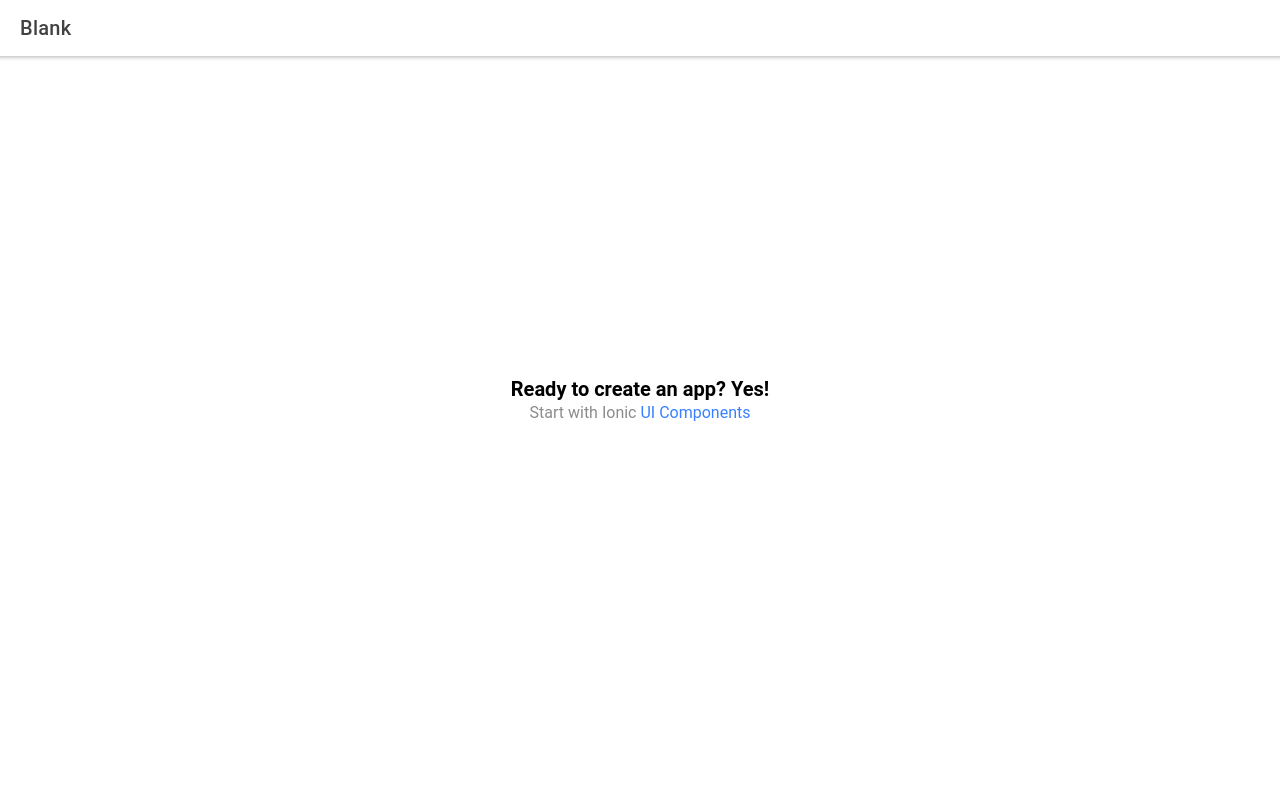
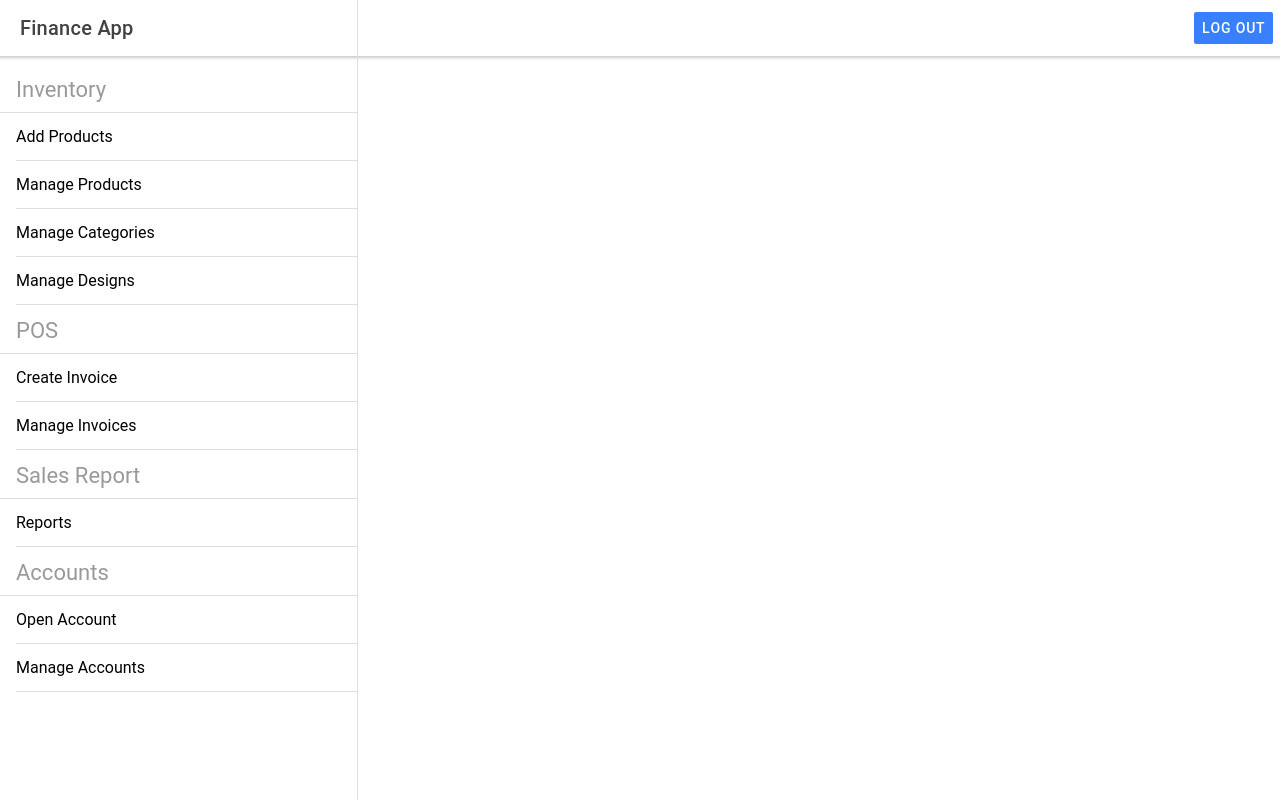
Before and after one commit to aqilusman45/finance-app, a React (Create React App) app: page /home in a window 1280 px wide. Built offline with nearby package versions, Linux system fonts and the light colour scheme.

Commit message:
feat: implement routing

```diff
--- a/package.json
+++ b/package.json
@@ -19,7 +19,7 @@
     "react": "^16.13.0",
     "react-dom": "^16.13.0",
     "react-router": "^5.1.2",
-    "react-router-dom": "^5.1.2",
+    "react-router-dom": "^5.2.0",
     "react-scripts": "3.4.0",
     "typescript": "3.8.3"
   },
--- a/src/App.tsx
+++ b/src/App.tsx
@@ -1,8 +1,9 @@
 import React from 'react';
-import { Redirect, Route } from 'react-router-dom';
+import { Route } from 'react-router-dom';
 import { IonApp, IonRouterOutlet } from '@ionic/react';
 import { IonReactRouter } from '@ionic/react-router';
 import Home from './pages/Home';
+import SignIn from './pages/SignIn';
 
 /* Core CSS required for Ionic components to work properly */
 import '@ionic/react/css/core.css';
@@ -27,8 +28,8 @@ const App: React.FC = () => (
   <IonApp>
     <IonReactRouter>
       <IonRouterOutlet>
-        <Route path="/home" component={Home} exact={true} />
-        <Route exact path="/" render={() => <Redirect to="/home" />} />
+        <Route path="/home" component={Home} />
+        <Route exact path="/" component={SignIn} />
       </IonRouterOutlet>
     </IonReactRouter>
   </IonApp>
--- a/src/components/ExploreContainer.tsx
+++ b/src/components/ExploreContainer.tsx
@@ -6,8 +6,7 @@ interface ContainerProps { }
 const ExploreContainer: React.FC<ContainerProps> = () => {
   return (
     <div className="container">
-      <strong>Ready to create an app? Yes!</strong>
-      <p>Start with Ionic <a target="_blank" rel="noopener noreferrer" href="https://ionicframework.com/docs/components">UI Components</a></p>
+      <p>Dashboard</p>
     </div>
   );
 };
--- /dev/null
+++ b/src/constans/routes.ts
@@ -0,0 +1,82 @@
+import ExploreContainer from "../components/ExploreContainer";
+
+export const routes = [
+  {
+    menuItem: "Inventory",
+    icon: "",
+    subMenuLinks: [
+      {
+        link: "/add-product",
+        text: "Add Products",
+        icon: "",
+        component: ExploreContainer
+      },
+      {
+        link: "/manage-products",
+        text: "Manage Products",
+        icon: "",
+        component: ExploreContainer
+      },
+      {
+        link: "/manage-categories",
+        text: "Manage Categories",
+        icon: "",
+        component: ExploreContainer
+      },
+      {
+        link: "/manage-designs",
+        text: "Manage Designs",
+        icon: "",
+        component: ExploreContainer
+      },
+    ],
+  },
+  {
+    menuItem: "POS",
+    icon: "",
+    subMenuLinks: [
+      {
+        link: "/create-invoice",
+        text: "Create Invoice",
+        icon: "",
+        component: ExploreContainer
+      },
+      {
+        link: "/manage-invoices",
+        text: "Manage Invoices",
+        icon: "",
+        component: ExploreContainer
+      },
+    ],
+  },
+  {
+    menuItem: "Sales Report",
+    icon: "",
+    subMenuLinks: [
+      {
+        link: "/reports",
+        text: "Reports",
+        icon: "",
+        component: ExploreContainer
+      },
+    ],
+  },
+  {
+    menuItem: "Accounts",
+    icon: "",
+    subMenuLinks: [
+      {
+        link: "/open-account",
+        text: "Open Account",
+        icon: "",
+        component: ExploreContainer
+      },
+      {
+        link: "/manage-accounts",
+        text: "Manage Accounts",
+        icon: "",
+        component: ExploreContainer
+      },
+    ],
+  }
+];
--- a/src/pages/Home.tsx
+++ b/src/pages/Home.tsx
@@ -1,25 +1,105 @@
-import { IonContent, IonHeader, IonPage, IonTitle, IonToolbar } from '@ionic/react';
-import React from 'react';
-import ExploreContainer from '../components/ExploreContainer';
-import './Home.css';
+import {
+  IonContent,
+  IonHeader,
+  IonPage,
+  IonTitle,
+  IonToolbar,
+  IonMenu,
+  IonSplitPane,
+  IonRouterOutlet,
+  IonItemDivider,
+  IonLabel,
+  IonItem,
+  IonList,
+  IonButtons,
+  IonButton,
+} from "@ionic/react";
+import { match, Route } from "react-router-dom";
+import { routes } from "../constans/routes";
+import React from "react";
 
-const Home: React.FC = () => {
+const Home: React.FC<{
+  match: match;
+  location: {
+    pathname: string;
+  };
+}> = ({ match, location }) => {
   return (
-    <IonPage>
+    <IonContent>
+      <IonSplitPane when="lg" contentId="main">
+        <IonMenu side="start" contentId="main">
           <IonHeader>
             <IonToolbar>
-          <IonTitle>Blank</IonTitle>
+              <IonTitle>Finance App</IonTitle>
             </IonToolbar>
           </IonHeader>
-      <IonContent fullscreen>
-        <IonHeader collapse="condense">
+          <IonContent>
+            <IonList>
+              {routes.map(({ menuItem, subMenuLinks }) => {
+                return (
+                  <div key={menuItem}>
+                    <IonItemDivider>
+                      <IonLabel
+                        style={{
+                          fontSize: 22,
+                        }}
+                      >
+                        {menuItem}
+                      </IonLabel>
+                    </IonItemDivider>
+                    {subMenuLinks.map(({ text, link }) => {
+                      return (
+                        <IonItem routerLink={`${match.url}${link}`} key={link}>
+                          {text}
+                        </IonItem>
+                      );
+                    })}
+                  </div>
+                );
+              })}
+            </IonList>
+          </IonContent>
+        </IonMenu>
+        <IonPage id="main">
+          <IonHeader>
             <IonToolbar>
-            <IonTitle size="large">Blank</IonTitle>
+              <IonTitle>
+                {location.pathname
+                  .replace(/[^\w\s]/gi, " ")
+                  .replace("home", "")
+                  .toUpperCase()}
+              </IonTitle>
+              <IonButtons slot="primary">
+                <IonButton
+                  routerLink="/"
+                  fill="solid"
+                  size="large"
+                  color="primary"
+                >
+                  Log out
+                </IonButton>
+              </IonButtons>
             </IonToolbar>
           </IonHeader>
-        <ExploreContainer />
+          <IonContent>
+            <IonRouterOutlet>
+              {routes.map(({ subMenuLinks }) =>
+                subMenuLinks.map(({ component, link }) => {
+                  return (
+                    <Route
+                      key={link}
+                      exact
+                      path={`${match.url}${link}`}
+                      component={component}
+                    />
+                  );
+                })
+              )}
+            </IonRouterOutlet>
           </IonContent>
         </IonPage>
+      </IonSplitPane>
+    </IonContent>
   );
 };
 
--- /dev/null
+++ b/src/pages/SignIn.tsx
@@ -0,0 +1,58 @@
+import React from "react";
+import {
+  IonGrid,
+  IonRow,
+  IonCol,
+  IonContent,
+  IonItemGroup,
+  IonItemDivider,
+  IonLabel,
+  IonItem,
+  IonInput,
+  IonButton
+} from "@ionic/react";
+
+const SignIn: React.FC = () => {
+  return (
+    <IonContent>
+      <IonGrid>
+        <IonRow
+          style={{ height: "96vh" }}
+          class="ion-justify-content-start ion-align-items-center"
+        >
+          <IonCol class="ion-text-center" size="6" offset="3">
+            <IonItemGroup>
+              <IonItemDivider>
+                <IonLabel>Email</IonLabel>
+              </IonItemDivider>
+              <IonItem>
+                <IonLabel>
+                  <IonInput />
+                </IonLabel>
+              </IonItem>
+              <IonItemDivider>
+                <IonLabel>Password</IonLabel>
+              </IonItemDivider>
+              <IonItem>
+                <IonLabel>
+                  <IonInput />
+                </IonLabel>
+              </IonItem>
+              <IonItemDivider />
+              <IonButton
+                routerLink="/home"
+                size="large"
+                expand="block"
+                color="primary"
+              >
+                Sign In
+              </IonButton>
+            </IonItemGroup>
+          </IonCol>
+        </IonRow>
+      </IonGrid>
+    </IonContent>
+  );
+};
+
+export default SignIn;
```
Lines whose indentation alone changed are shown as unchanged.
